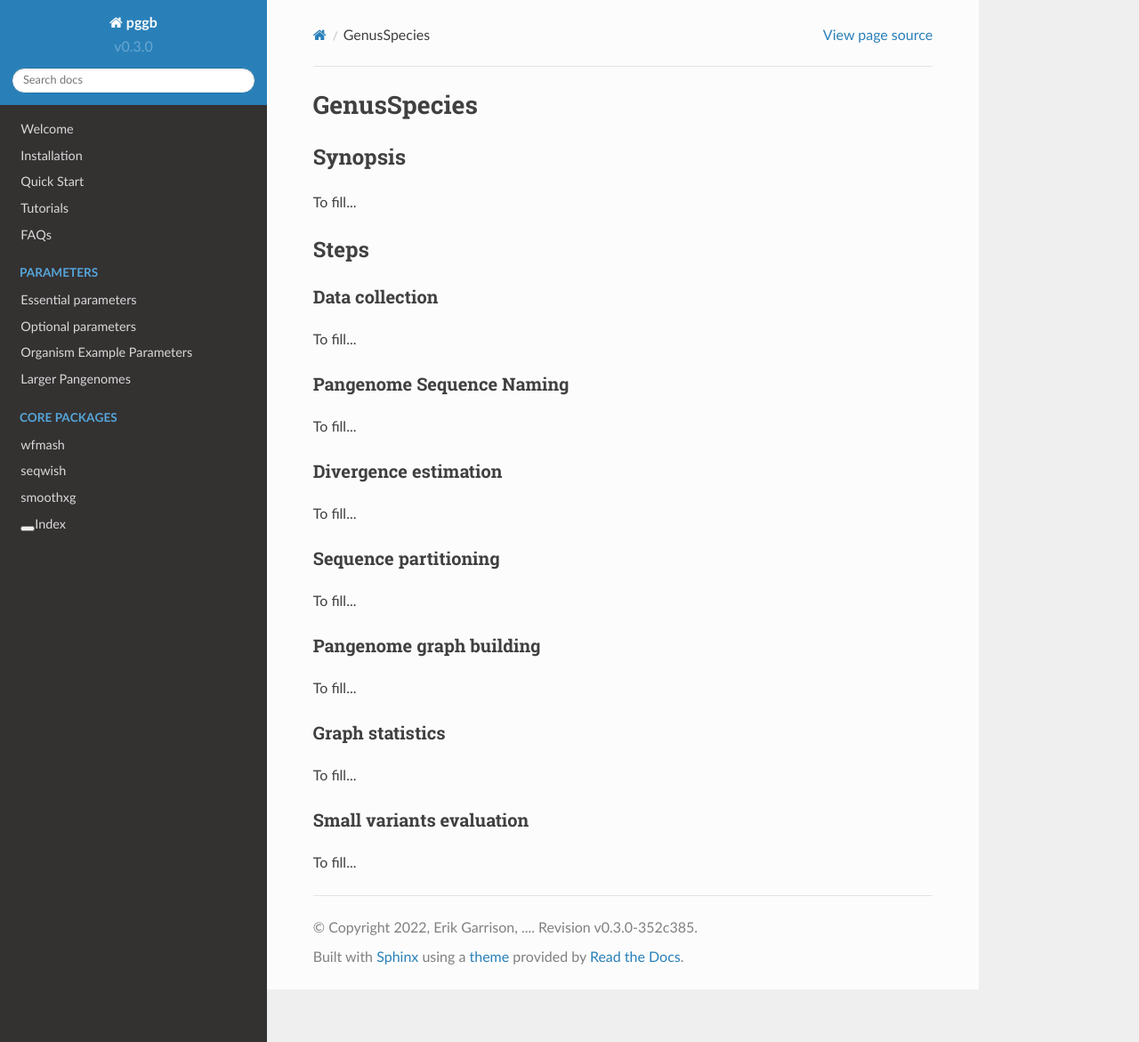
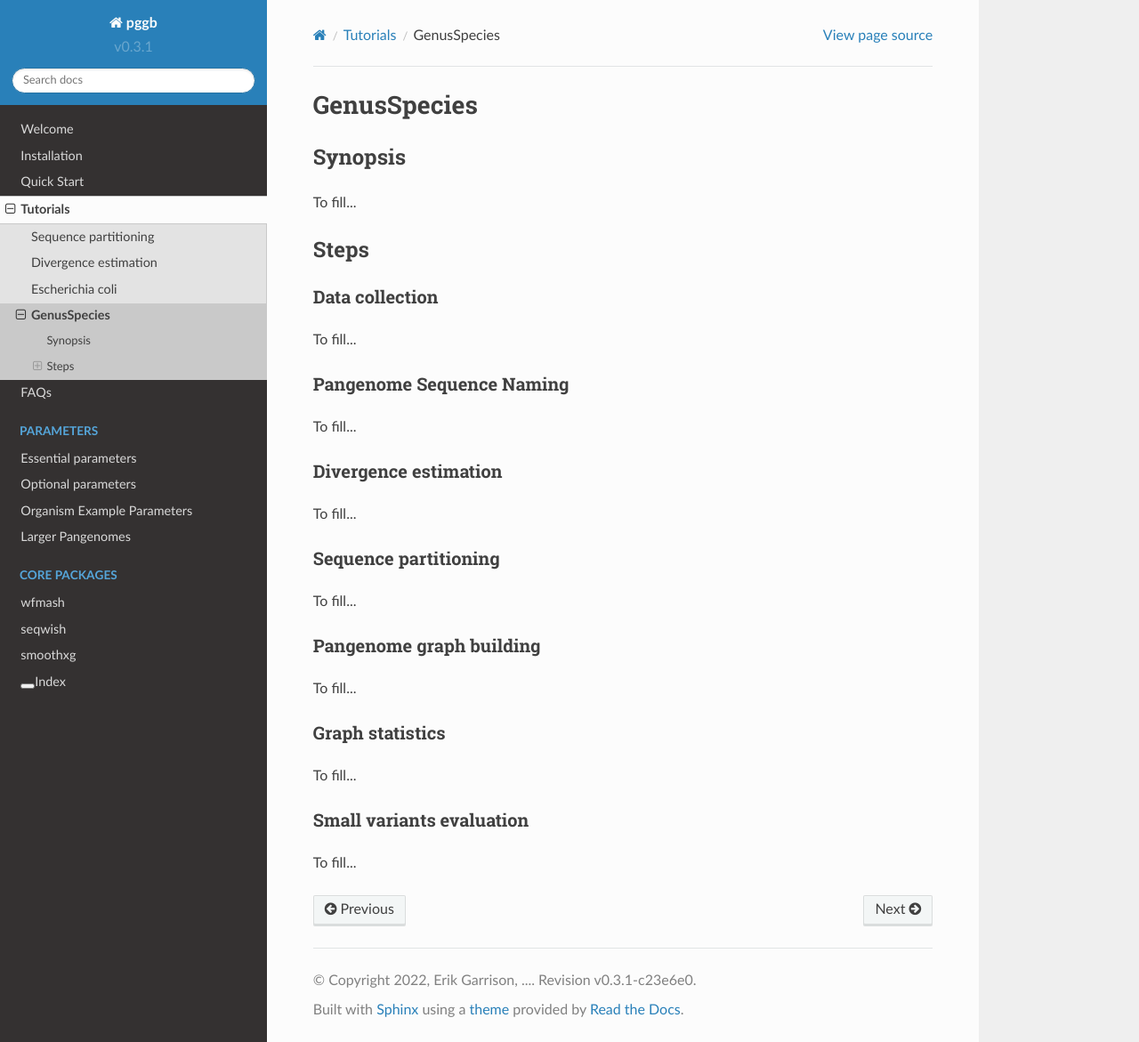
Before and after one commit to pangenome/pggb, a Sphinx documentation site: the page built from docs/rst/tutorials/genus_species.rst, in a window 1280 px wide and 1171 px high. Shown: the whole window at 89% size. Built offline with Sphinx 7.4.7 and the Read the Docs theme 2.0.0, drawn with Linux system fonts in a browser that asks for light colours; pages that are not in the unit, such as notebooks, are missing from menus.

Commit message:
fix name and doc version [skip ci]

```diff
--- a/docs/conf.py
+++ b/docs/conf.py
@@ -20,13 +20,13 @@
 # -- Project information -----------------------------------------------------
 
 project = u'pggb'
-copyright = '2022, Erik Garrison, .... Revision v0.3.0-352c385'
+copyright = '2022, Erik Garrison, .... Revision v0.3.1-c23e6e0'
 author = u'Erik Garrison, ...'
 
 # The short X.Y version
-version = 'v0.3.0'
+version = 'v0.3.1'
 # The full version, including alpha/beta/rc tags
-release = '352c385'
+release = 'c23e6e0'
 
 
 # -- General configuration ---------------------------------------------------
--- a/docs/rst/tutorials/GenusSpecies.rst
+++ b/docs/rst/tutorials/genus_species.rst
@@ -1,4 +1,4 @@
-.. _genus_species:
+.. _genus-species:
 
 ####################
 GenusSpecies
```
